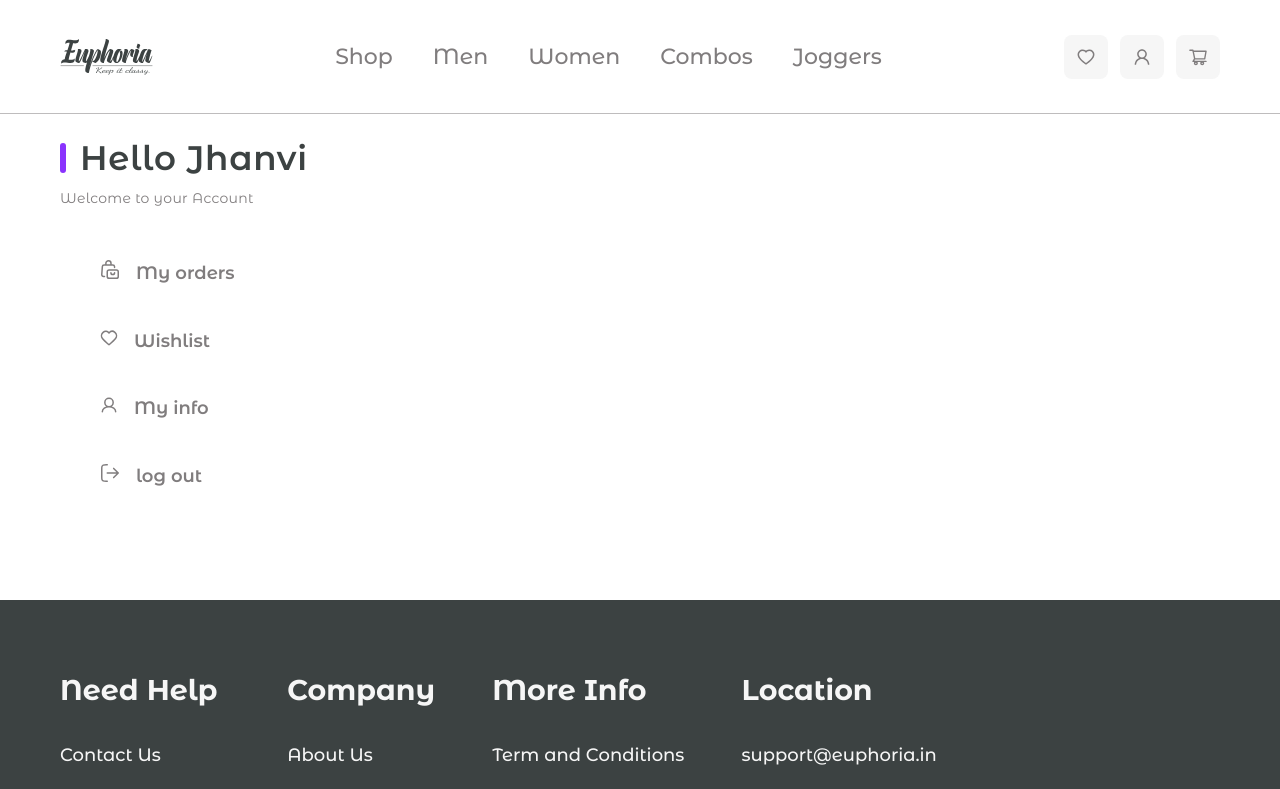
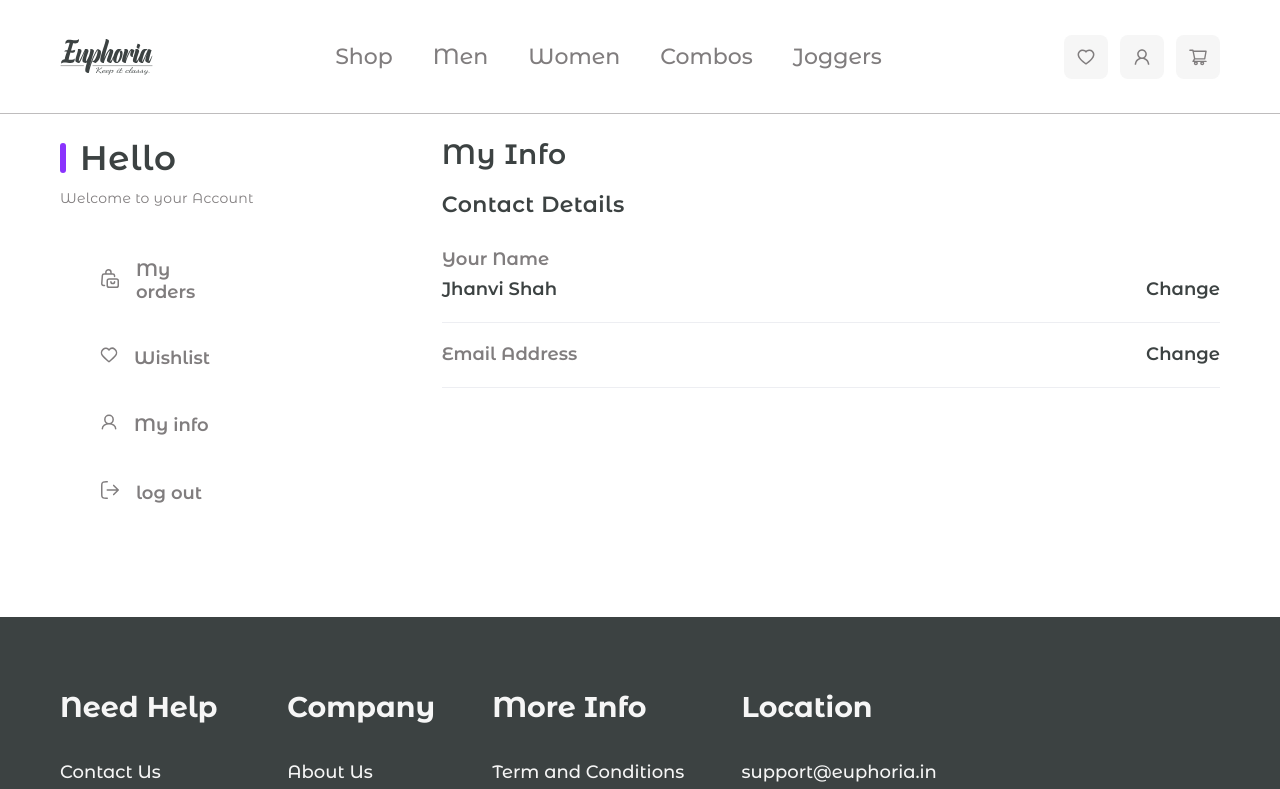
Before and after one commit to Phantather/euphoria, a React (Create React App) app: page /profile in a window 1280 px wide. Shown: the top 789 px of the page. Built offline with nearby package versions, Linux system fonts and the light colour scheme.

Commit message:
add: section for profile

```diff
--- a/src/pages/Profile/Profile.jsx
+++ b/src/pages/Profile/Profile.jsx
@@ -1,19 +1,24 @@
-import React from 'react';
+import React, {useEffect, useState} from 'react';
 import {useDispatch, useSelector} from "react-redux";
 import {useNavigate} from "react-router-dom";
 import {logOut} from "../../redux/reducers/user";
+import ProfileInfo from "./ProfileInfo/ProfileInfo";
 
 const Profile = () => {
 
+
     const navigate = useNavigate()
     const dispatch = useDispatch()
+    const {user} = useSelector(store => store.userSlice)
+    const [page, setPage] = useState('info')
+    const [active, setActive] = useState(false)
 
     return (
         <div className="container">
             <div className="profile">
                 <aside className="container__aside">
                     <h2 className="title">
-                        Hello Jhanvi
+                        Hello {user.email}
                     </h2>
                     <p className="profile__welcome">
                         Welcome to your Account
@@ -29,7 +34,11 @@ const Profile = () => {
                             </span>
                             My orders
                         </li>
-                        <li className="profile__list-item">
+                        <li className="profile__list-item"
+                            onClick={() => {
+                                setPage('wishlist')
+                            }}
+                        >
                             <span>
     <svg width="20" height="20" viewBox="0 0 20 20" fill="none" xmlns="http://www.w3.org/2000/svg">
 <path fill-rule="evenodd" clip-rule="evenodd" d="M9.99486 4.93012C8.49535 3.18261 5.99481 2.71253 4.11602 4.31273C2.23723 5.91293 1.97273 8.58839 3.44815 10.4809C4.67486 12.0545 8.38733 15.3732 9.60407 16.4473C9.7402 16.5675 9.80827 16.6276 9.88766 16.6512C9.95695 16.6718 10.0328 16.6718 10.1021 16.6512C10.1815 16.6276 10.2495 16.5675 10.3857 16.4473C11.6024 15.3732 15.3149 12.0545 16.5416 10.4809C18.017 8.58839 17.7848 5.8961 15.8737 4.31273C13.9626 2.72936 11.4944 3.18261 9.99486 4.93012Z" stroke="#807D7E" stroke-width="1.5" stroke-linecap="round" stroke-linejoin="round"/>
@@ -38,7 +47,11 @@ const Profile = () => {
                             </span>
                             Wishlist
                         </li>
-                        <li className="profile__list-item">
+                        <li className="profile__list-item"
+                            onClick={() => {
+                                setPage('info')
+                            }}
+                        >
                             <span>
                                 <svg width="20" height="20" viewBox="0 0 20 20" fill="none" xmlns="http://www.w3.org/2000/svg">
 <path d="M10.0002 11.6667C12.3013 11.6667 14.1668 9.80119 14.1668 7.5C14.1668 5.19882 12.3013 3.33334 10.0002 3.33334C7.69898 3.33334 5.8335 5.19882 5.8335 7.5C5.8335 9.80119 7.69898 11.6667 10.0002 11.6667ZM10.0002 11.6667C6.31826 11.6667 3.3335 13.9052 3.3335 16.6667M10.0002 11.6667C13.6821 11.6667 16.6668 13.9052 16.6668 16.6667" stroke="#807D7E" stroke-width="1.5" stroke-linecap="round"/>
@@ -65,6 +78,9 @@ const Profile = () => {
                         </li>
                     </ul>
                 </aside>
+                {
+                    page === 'info' &&  <ProfileInfo/>
+                }
             </div>
         </div>
     );
--- /dev/null
+++ b/src/pages/Profile/ProfileInfo/ProfileInfo.jsx
@@ -0,0 +1,40 @@
+import React from 'react';
+import {useSelector} from "react-redux";
+
+const ProfileInfo = () => {
+    const {user} = useSelector(store => store.userSlice)
+
+
+    return (
+        <section className="profile__section">
+            <h2 className="profile__title">
+                My Info
+            </h2>
+            <h3 className="profile__section-title">
+                Contact Details
+            </h3>
+            <ul className="profile__section-list">
+                <li className="profile__section-item">
+                    <p className="profile__section-info">
+                        <span>Your Name</span>
+                        Jhanvi Shah
+                    </p>
+                    <span className="profile__section-change">
+                                Change
+                            </span>
+                </li>
+                <li className="profile__section-item">
+                    <p className="profile__section-info">
+                        <span>Email Address</span>
+                        {user.email}
+                    </p>
+                    <span className="profile__section-change">
+                                Change
+                            </span>
+                </li>
+            </ul>
+        </section>
+    );
+};
+
+export default ProfileInfo;
--- a/src/styles/profile.scss
+++ b/src/styles/profile.scss
@@ -33,4 +33,49 @@
       }
     }
   }
+  &__section {
+    width: calc(70% - 15px);
+    &-title {
+      color: #3C4242;
+      font-size: 22px;
+      font-weight: 600;
+      letter-spacing: 0.44px;
+      margin: 20px 0 30px;
+    }
+    &-list {
+      display: flex;
+      flex-direction: column;
+      row-gap: 20px;
+    }
+    &-item {
+      padding-bottom: 22px;
+      border-bottom: 1px solid #EDEEF2;
+      display: flex;
+      justify-content: space-between;
+      align-items: flex-end;
+    }
+    &-info {
+      display: flex;
+      flex-direction: column;
+      row-gap: 8px;
+      color: #3C4242;
+      font-size: 18px;
+      font-weight: 600;
+      span {
+        color: #807D7E;
+      }
+    }
+    &-change {
+      color: #3C4242;
+      font-size: 18px;
+      font-weight: 600;
+      cursor: pointer;
+    }
+  }
+  &__title {
+    color: #3C4242;
+    font-size: 28px;
+    font-weight: 600;
+    letter-spacing: 0.56px;
+  }
 }
```
